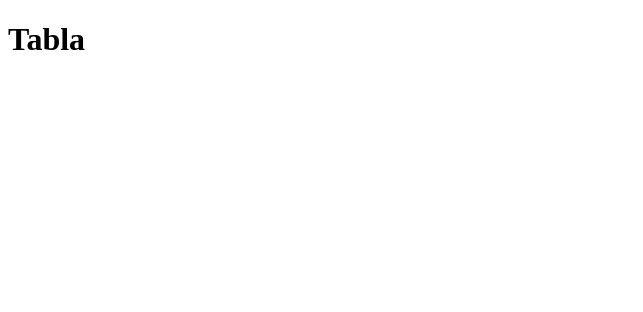
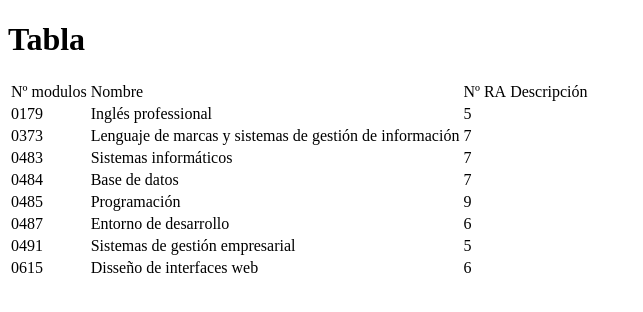
Before and after one commit to jordiroslopez/0373-WiD, a plain HTML site: page pagina3.html in a window 1280 px wide. Shown: the whole page, without its empty margins (0-643 px from the left). Drawn offline with Linux system fonts and the light colour scheme.

Commit message:
tabla de página 3
Se ha añadido un borrador de la tabla de la página 3

```diff
--- a/pagina3.html
+++ b/pagina3.html
@@ -5,5 +5,61 @@
     </head>
     <body>
         <h1>Tabla</h1>
+        <table>
+            <tr> <!-- Fila 1 -->
+                <td>Nº modulos</td>
+                <td>Nombre</td>
+                <td>Nº RA</td>
+                <td>Descripción</td>
+            </tr>
+            <tr>
+                <!-- Inglés -->
+                <td>0179</td>
+                <td>Inglés professional</td>
+                <td>5</td>
+            </tr>
+            <tr>
+                <!-- Web y Sistemas -->
+                <td>0373</td>
+                <td>Lenguaje de marcas y sistemas de gestión de información</td>
+                <td>7</td>
+            </tr>
+            <tr>
+                <!-- Sistemas -->
+                <td>0483</td>
+                <td>Sistemas informáticos</td>
+                <td>7</td>
+            </tr>
+            <tr>
+                <!-- Base de Datos -->
+                <td>0484</td>
+                <td>Base de datos</td>
+                <td>7</td>
+            </tr>
+            <tr>
+                <!-- Programación -->
+                <td>0485</td>
+                <td>Programación</td>
+                <td>9</td>
+            </tr>
+            <tr>
+                <!-- Entorno de desarrollo -->
+                <td>0487</td>
+                <td>Entorno de desarrollo</td>
+                <td>6</td>
+            </tr>
+            <tr>
+                <!-- Python -->
+                <td>0491</td>
+                <td>Sistemas de gestión empresarial</td>
+                <td>5</td>
+            </tr>
+            <tr>
+                <!-- Disseño -->
+                <td>0615</td>
+                <td>Disseño de interfaces web</td>
+                <td>6</td>
+            </tr>
+        </table>
     </body>
 </html>
```
